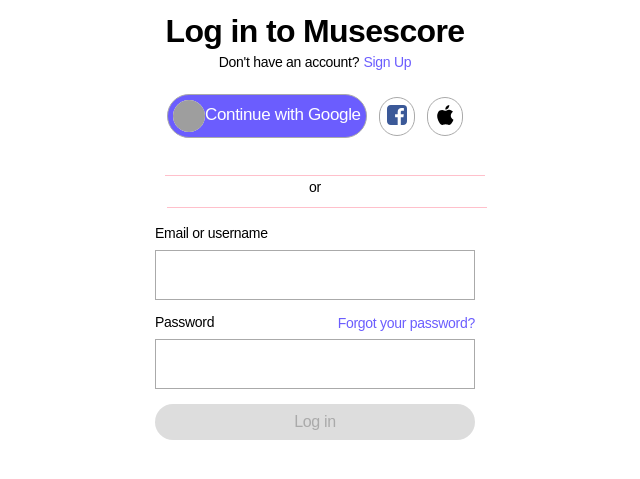
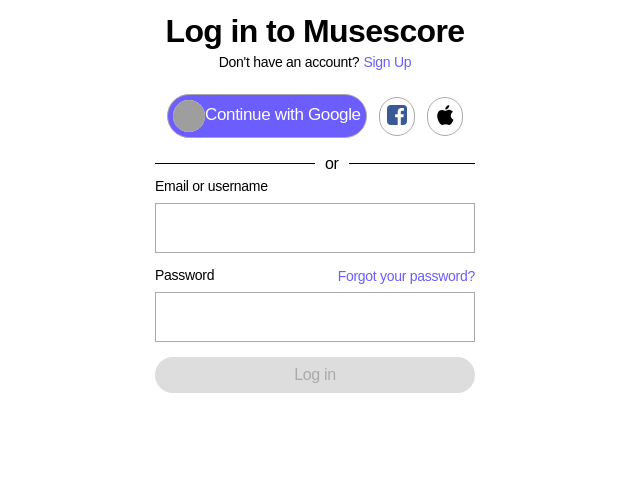
Before and after one commit to chch131495/html_TIL, a PHP site: page /task/musescore/login.html in a window 1280 px wide. Shown: the top 479 px of the page, without its empty margins (325-965 px from the left). Run offline with PHP 8.4, Linux system fonts and the light colour scheme; some web fonts are replaced; grey boxes are pictures that could not be loaded.

Commit message:
과제 물어보기(구분선 만들기)

```diff
--- a/task/musescore/styles/login.css
+++ b/task/musescore/styles/login.css
@@ -42,16 +42,18 @@
 #wrap .sns .fb,
 #wrap .sns .apple img {padding:5px;}
 /* -----------------------------------------------------구분선 */
-#wrap .line {margin:15px 0;}
-#wrap .line span {font-size:0.875rem; padding:10px;}
+#wrap .line
+{border-top:1px solid #000;
+    position:relative; /* 부모에다가 먼저 작성해주기!!! */
+}
+#wrap .line span {
+    padding:10px;
+    background:#fff;
+    position:absolute; /* 선 위로 올라가야하기때문에 postiton 준다. */
+    top:-18px;
+}
 #wrap .line span::before,
-#wrap .line span::after {
-content: "";
-display:inline-block;
-width: 100%;
-height: 1px;
-background-color:pink;
-}
+#wrap .line span::after {}
 #wrap .line span::after {margin-left:12px;}
 #wrap .line span::after {margin-right:12px;}
 /* -----------------------------------------------------이메일 */
```
